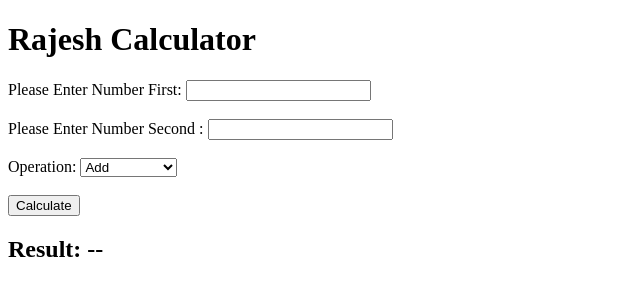
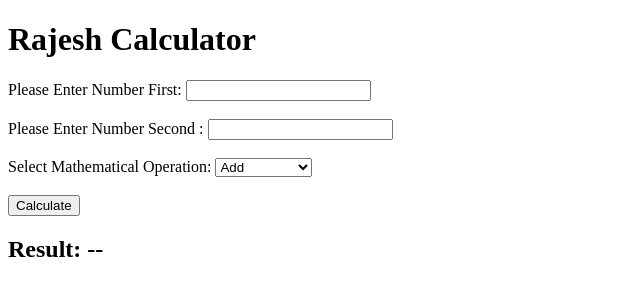
Before and after one commit to rpatil54/calculator, a Flask app: page / in a window 1280 px wide. Shown: the top 300 px of the page, without its empty margins (0-640 px from the left). Run offline with Flask 3, Linux system fonts and the light colour scheme.

Commit message:
Update index.html

```diff
--- a/templates/index.html
+++ b/templates/index.html
@@ -16,8 +16,8 @@
     <input type="number" id="num2">
   </label><br><br>
 
-  <label>Operation:
-    <select id="Select Mathematical Operations">
+  <label>Select Mathematical Operation:
+    <select id="operations">
       <option value="add">Add</option>
       <option value="subtract">Subtract</option>
       <option value="multiply">Multiply</option>
```
